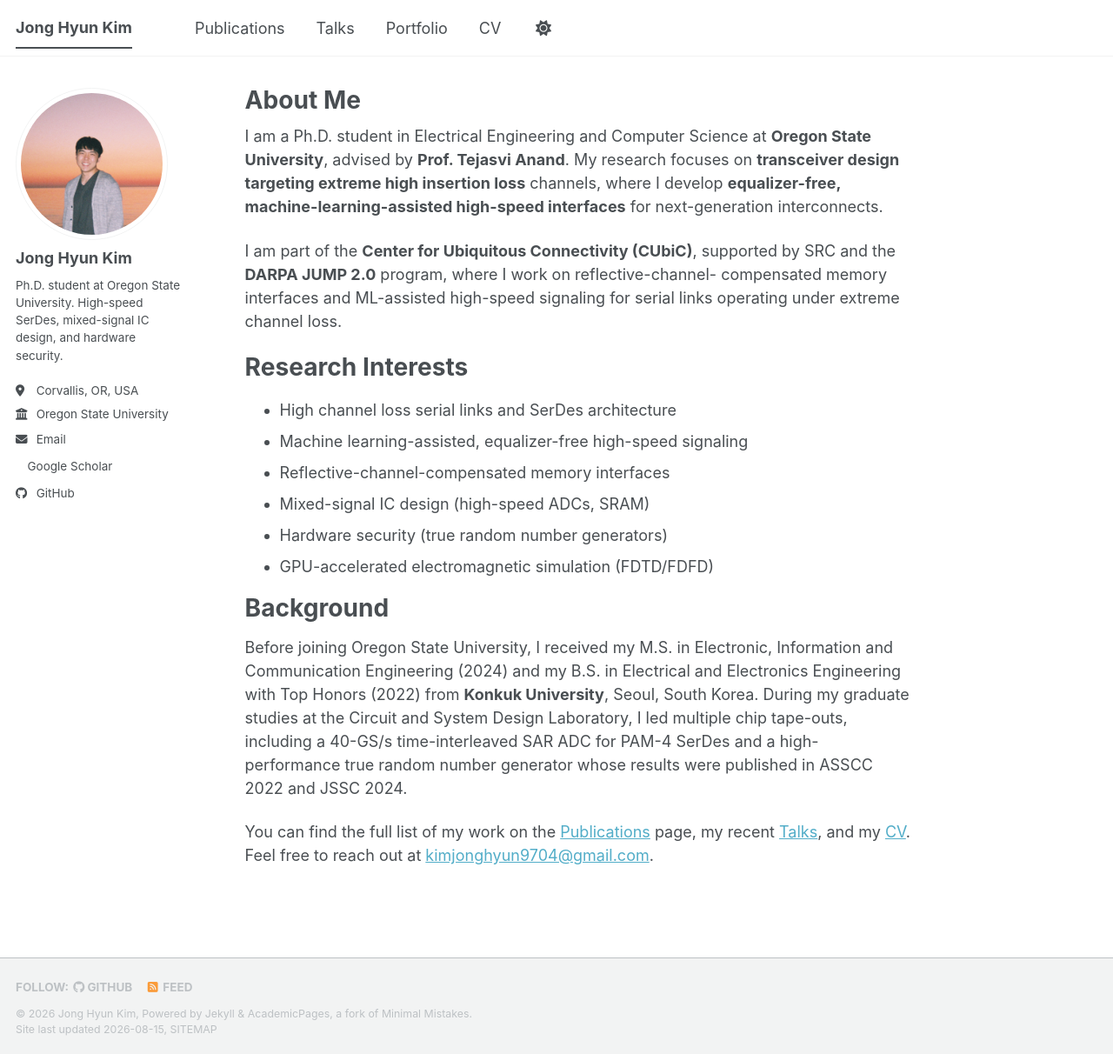
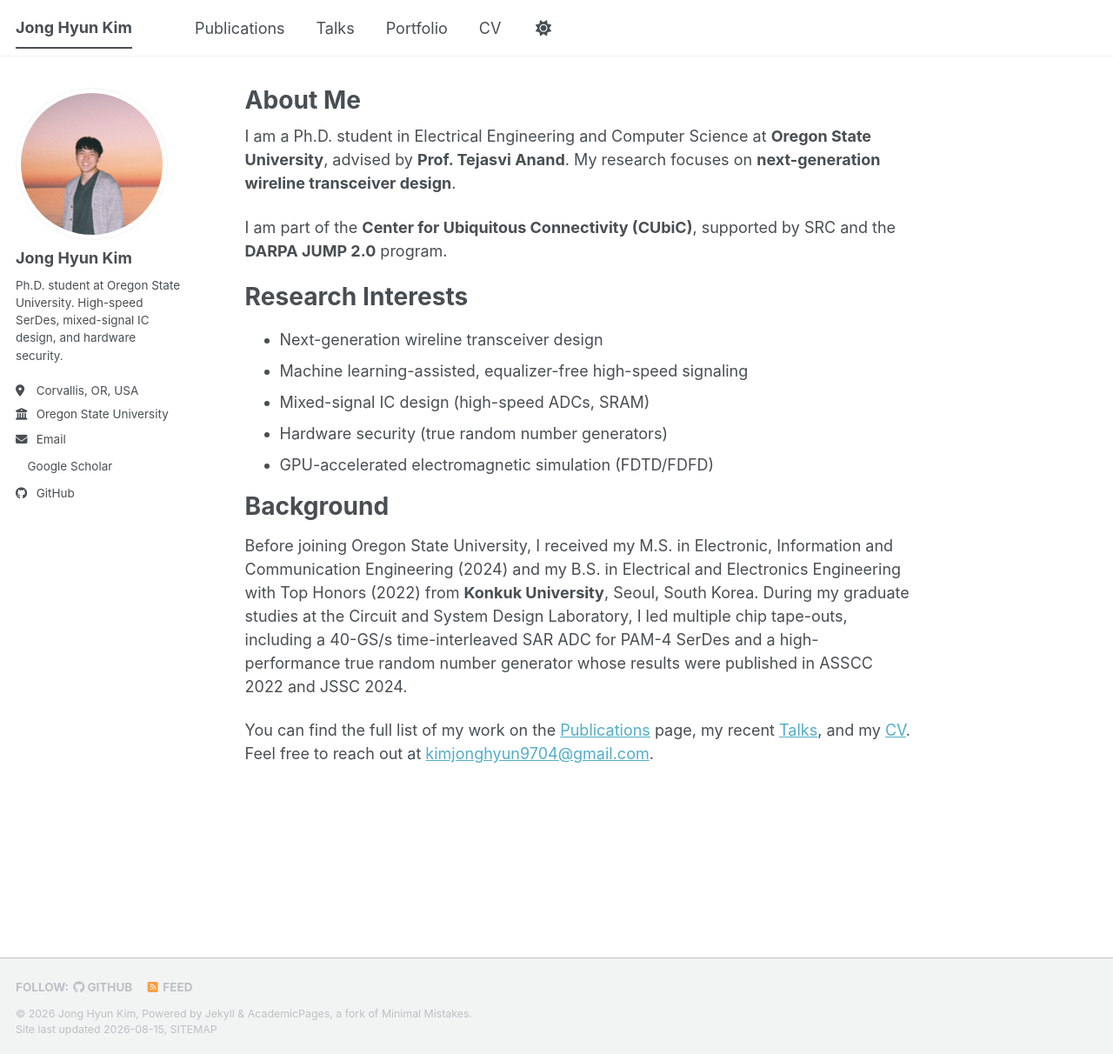
Before and after one commit to ADayInBandwidth/ADayInBandwidth.github.io, a Jekyll site: the page built from _pages/about.md, in a window 1280 px wide and 1212 px high. Shown: the whole window at 87% size. Built offline with Jekyll 4.4.1, drawn with Linux system fonts in a browser that asks for light colours; a style sheet for code colours, icons or effects is not loaded.

Commit message:
Refocus intro/CV on next-gen wireline transceiver; hide portfolio images behind project links

```diff
--- a/_pages/about.md
+++ b/_pages/about.md
@@ -9,20 +9,15 @@ redirect_from:
 
 I am a Ph.D. student in Electrical Engineering and Computer Science at
 **Oregon State University**, advised by **Prof. Tejasvi Anand**. My research
-focuses on **transceiver design targeting extreme high insertion loss**
-channels, where I develop **equalizer-free, machine-learning-assisted
-high-speed interfaces** for next-generation interconnects.
+focuses on **next-generation wireline transceiver design**.
 
 I am part of the **Center for Ubiquitous Connectivity (CUbiC)**, supported by
-SRC and the **DARPA JUMP 2.0** program, where I work on reflective-channel-
-compensated memory interfaces and ML-assisted high-speed signaling for serial
-links operating under extreme channel loss.
+SRC and the **DARPA JUMP 2.0** program.
 
 Research Interests
 ======
-- High channel loss serial links and SerDes architecture
+- Next-generation wireline transceiver design
 - Machine learning-assisted, equalizer-free high-speed signaling
-- Reflective-channel-compensated memory interfaces
 - Mixed-signal IC design (high-speed ADCs, SRAM)
 - Hardware security (true random number generators)
 - GPU-accelerated electromagnetic simulation (FDTD/FDFD)
--- a/_pages/portfolio.html
+++ b/_pages/portfolio.html
@@ -18,13 +18,9 @@ author_profile: true
     {% if post.tapeout %}
       <p class="page__meta" style="margin-top: 0;"><i class="fa fa-fw fa-microchip" aria-hidden="true"></i> <strong>Taped-out:</strong> {{ post.tapeout }}</p>
     {% endif %}
-    {% if post.header.teaser %}
-      <a href="{{ base_path }}{{ post.url }}">
-        <img src="{{ post.header.teaser | prepend: '/images/' | prepend: base_path }}" alt="{{ post.title }}" style="width: 100%; max-width: 640px; height: auto; border-radius: 4px; display: block; margin: 0.4em 0;">
-      </a>
-    {% endif %}
     {% if post.excerpt %}
       <p class="archive__item-excerpt" style="margin-top: 0.5em;">{{ post.excerpt | markdownify }}</p>
     {% endif %}
+    <p style="margin-top: 0.4em;"><a href="{{ base_path }}{{ post.url }}">View project &rsaquo;</a></p>
   </div>
 {% endfor %}
```
Also changed, not shown: _pages/cv.md (+2 -2 lines).
